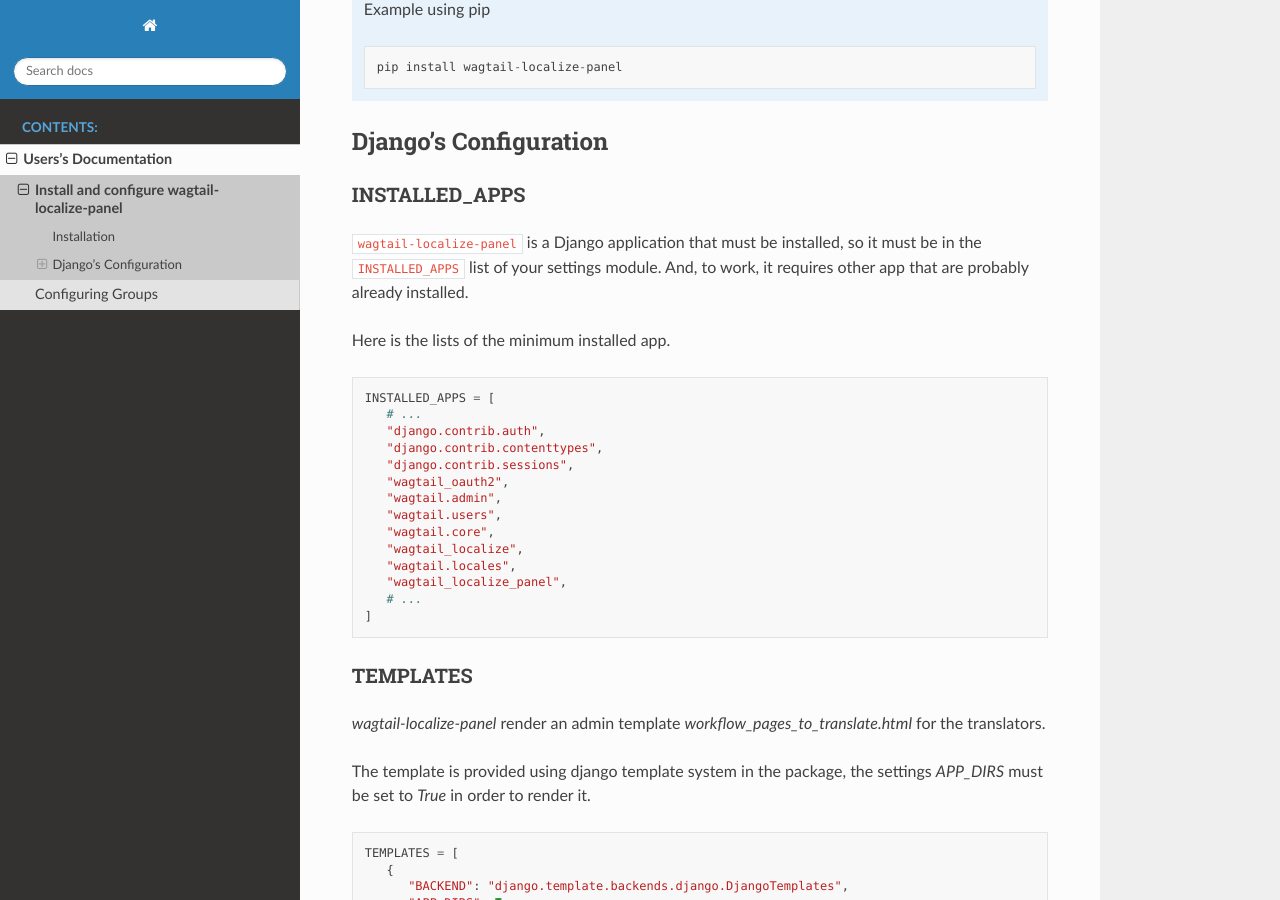
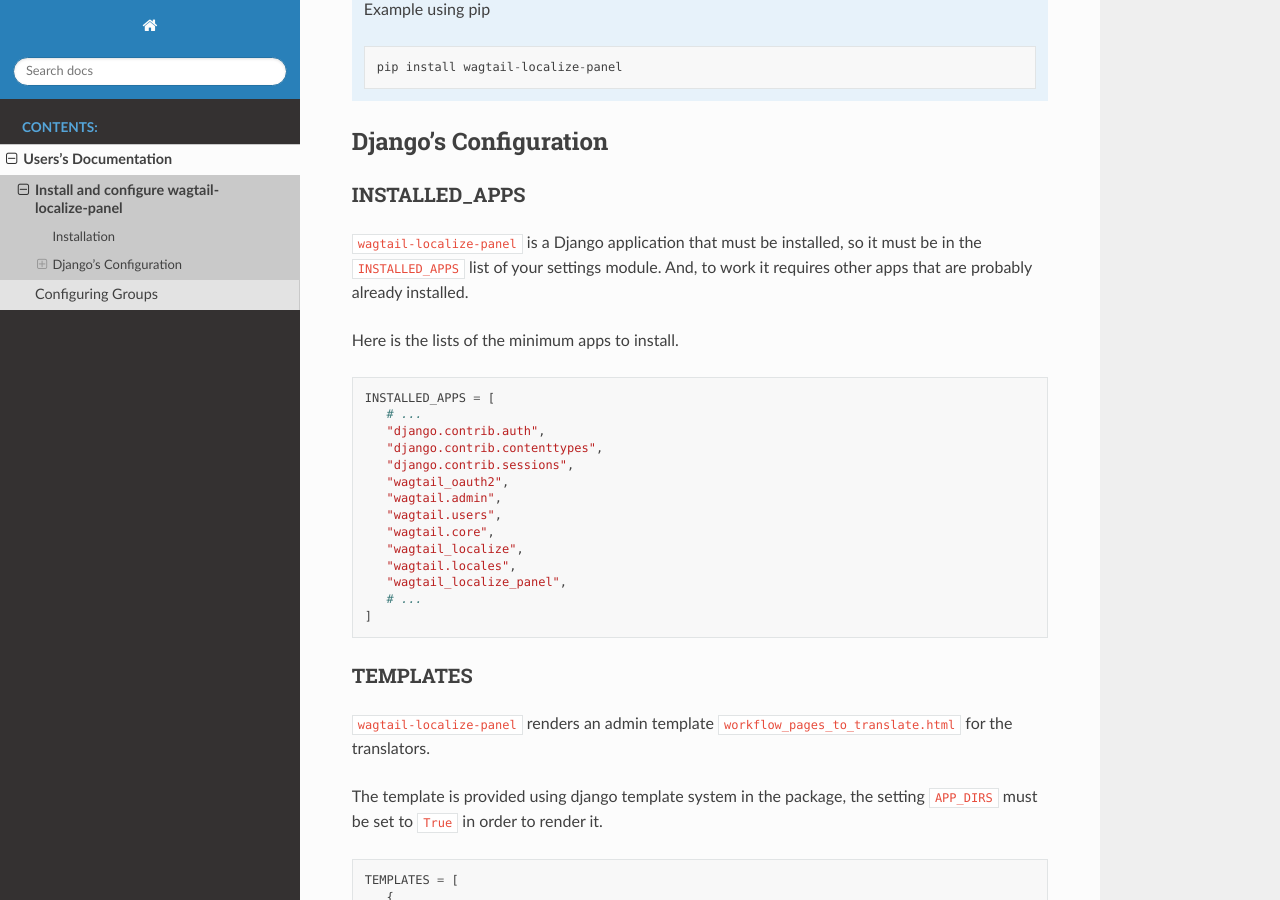
Before and after one commit to Gandi/wagtail-localize-panel, a Sphinx documentation site: the page built from docs/source/users/installation.rst, in a window 1280 px wide and 900 px high, scrolled down 308 px. Built offline with Sphinx 7.4.7 and the Read the Docs theme 2.0.0, drawn with Linux system fonts in a browser that asks for light colours.

Commit message:
Apply suggestions from code review
Co-authored-by: Yann Brelière <yann@gandi.net>

```diff
--- a/docs/source/users/installation.rst
+++ b/docs/source/users/installation.rst
@@ -24,9 +24,9 @@
 
 ``wagtail-localize-panel`` is a Django application that must be installed,
 so it must be in the ``INSTALLED_APPS`` list of your settings module.
-And, to work, it requires other app that are probably already installed.
+And, to work it requires other apps that are probably already installed.
 
-Here is the lists of the minimum installed app.
+Here is the lists of the minimum apps to install.
 
 ::
 
@@ -49,11 +49,11 @@
 TEMPLATES
 ~~~~~~~~~
 
-`wagtail-localize-panel` render an admin template `workflow_pages_to_translate.html`
+``wagtail-localize-panel`` renders an admin template ``workflow_pages_to_translate.html``
 for the translators.
 
 The template is provided using django template system in the package,
-the settings `APP_DIRS` must be set to `True` in order to render it.
+the setting ``APP_DIRS`` must be set to ``True`` in order to render it.
 
 ::
 
```
